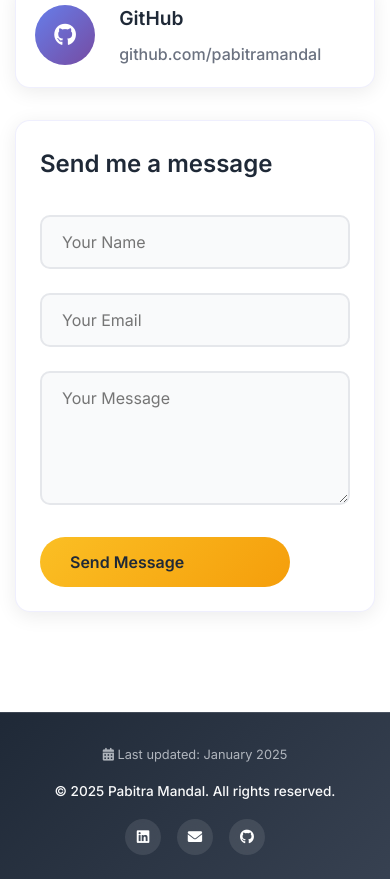
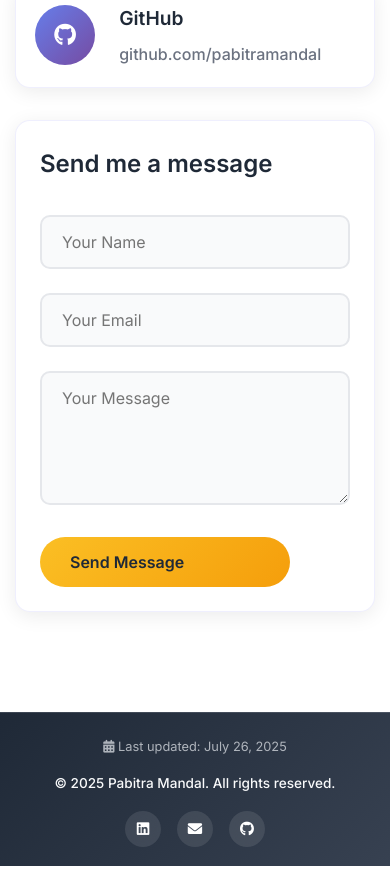
Before and after one commit to pabitramandal/pabitramandal.github.io, a plain HTML site: page index.html in a window 390 px wide. Shown: the part 4948-5827 px from the top of the page. Drawn offline with Linux system fonts and the light colour scheme.

Commit message:
Update footer with current date and reduce height

```diff
--- a/index.html
+++ b/index.html
@@ -286,7 +286,7 @@
                 <div class="footer-left">
                     <p class="footer-update">
                         <i class="fas fa-calendar-alt"></i>
-                        Last updated: January 2025
+                        Last updated: July 26, 2025
                     </p>
                 </div>
                 <div class="footer-center">
--- a/styles.css
+++ b/styles.css
@@ -847,7 +847,7 @@ section {
 .footer {
     background: linear-gradient(135deg, #1f2937 0%, #374151 100%);
     color: white;
-    padding: 3rem 0 2rem;
+    padding: 2rem 0 1.5rem;
     border-top: 1px solid rgba(255, 255, 255, 0.1);
 }
 
@@ -863,7 +863,7 @@ section {
     grid-template-columns: 1fr 2fr 1fr;
     align-items: center;
     gap: 2rem;
-    min-height: 60px;
+    min-height: 50px;
 }
 
 .footer-left {
@@ -1359,13 +1359,13 @@ section {
 /* Mobile responsive styles for new elements */
 @media (max-width: 768px) {
     .footer {
-        padding: 2.5rem 0 2rem;
+        padding: 2rem 0 1.5rem;
     }
 
     .footer-content {
         grid-template-columns: 1fr;
         text-align: center;
-        gap: 1.5rem;
+        gap: 1.2rem;
         justify-items: center;
     }
 
@@ -1390,7 +1390,7 @@ section {
 
 @media (max-width: 480px) {
     .footer {
-        padding: 2rem 0 1.5rem;
+        padding: 1.5rem 0 1.2rem;
     }
 
     .footer .container {
```
